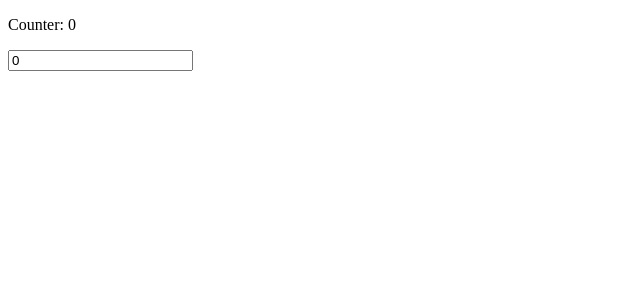
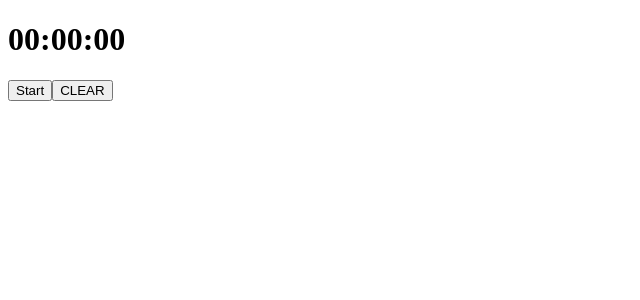
Before and after one commit to VitaliyKhrol/fd-react-welcome-2024, a React (Create React App) app: page / in a window 1280 px wide. Shown: the top 300 px of the page, without its empty margins (0-640 px from the left). Built offline with nearby package versions, Linux system fonts and the light colour scheme.

Commit message:
Timer on HOOk

```diff
--- a/src/App.js
+++ b/src/App.js
@@ -1,6 +1,7 @@
 import React, { useState} from 'react';
 import WindowSizer from './components/WindowSizer';
 import MouseTracker from './components/MouseTracker';
+import Timer from './components/Timer'
 
 
 function App (props) {
@@ -8,7 +9,7 @@ function App (props) {
 
     return (
         <>
-        {isVisible&&<MouseTracker/>}
+        {isVisible&&<Timer/>}
 
         </>
 
--- a/src/components/MouseTracker/index.js
+++ b/src/components/MouseTracker/index.js
@@ -7,7 +7,7 @@ const Counter = () => {
 
     useEffect(() => {
         const handleClick = () => {
-            setCount((count)=> count + step)
+            setCount((count) => count + step)
         }
         console.log('effect created')
         window.addEventListener('click', handleClick)
--- a/src/components/Timer/index.js
+++ b/src/components/Timer/index.js
@@ -1,66 +1,43 @@
-import React, { Component } from 'react';
+
 import { format, addSeconds } from 'date-fns';
+import React, { useEffect, useState } from 'react';
+
+const Timer = (props) => {
+    const [time, setTime] = useState(new Date(0, 0, 0, 0, 0, 0, 0));
+    const [isRunning, setRunning] = useState(false);
 
 
-class Timer extends Component {
-    constructor(props) {
-        super(props);
-        this.state = {
-            time: new Date(0, 0, 0, 0, 0, 0, 0),
-            isRunning: true,
+    useEffect(() => {
+        let intervalId= null;
+        if (isRunning) {
+            intervalId = setTimeout(() => {
+                const newdate = addSeconds(time, 1)
+                setTime(newdate)
+            }, 1000);
         }
-        this.intervalId = null;
+        return ()=>{
+            clearTimeout(intervalId)
+        }
+    },)
+
+
+    const clear = () => {
+        setTime(new Date(0, 0, 0, 0, 0, 0, 0))
+    }
+
+    const switchRunning = () => {
+        setRunning(!isRunning)
 
     }
 
-    start = () => {
-            this.intervalId = setInterval(() => {
-            const { time } = this.state;
-            const newdate = addSeconds(time, 1)
-            this.setState({
-                time: newdate,
-                isRunning:false,
-            })
-        }, 1000);
-      }
+    return (
+        <div>
+            <h1>{format(time,'HH:mm:ss')}</h1>
+            <button onClick={switchRunning}>{isRunning ? 'Stop' : 'Start'}</button>
+            <button onClick={clear}>CLEAR</button>
+        </div>
+    );
 
-
-    stop = () => {
-        clearInterval(this.intervalId)
-        this.setState({
-            isRunning:true,
-        })
-    }
-
-    clickHandler=()=>{
-        const {isRunning } = this.state;
-        if (isRunning){
-            this.start()
-        } else {this.stop()}
-
-    }
-
-    clear = ()=>{
-        this.stop();
-        this.setState({
-            time: new Date(0, 0, 0, 0, 0, 0, 0),
-        })
-    }
-
-    componentWillUnmount() {
-        clearInterval(this.intervalId)
-    }
-
-    render() {
-        const { time,isRunning} = this.state;
-        return (
-            <div>
-                <h1>{format(time, 'HH:mm:ss')}</h1>
-                <button onClick={this.clickHandler}>{isRunning ? 'Start' : 'Stop'}</button>
-                <button onClick={this.clear}>CLEAR</button>
-            </div>
-        );
-    }
 }
 
 export default Timer;
```
